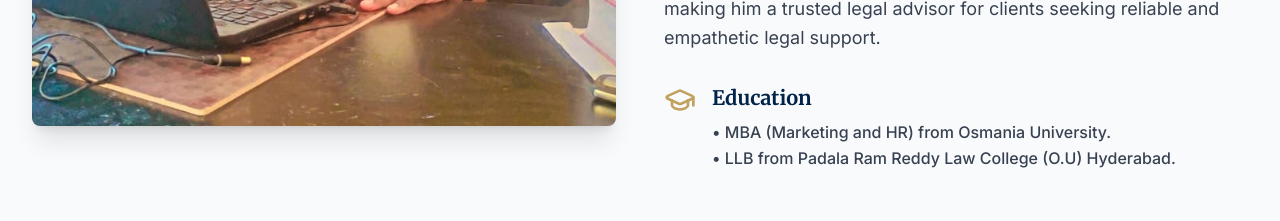
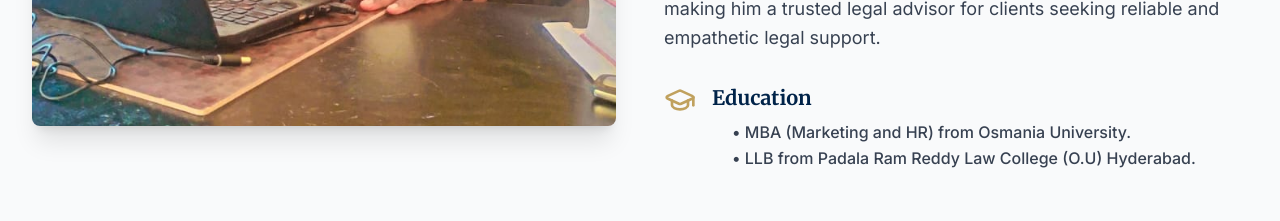
Before and after one commit to bharathpersonalai/Ramoju-Law-Firm, a React (Vite) app: page / in a window 1280 px wide. Shown: the part 1320-1541 px from the top of the page. Built offline with nearby package versions, Linux system fonts and the light colour scheme.

Commit message:
alignment

```diff
--- a/src/components/About.tsx
+++ b/src/components/About.tsx
@@ -66,13 +66,13 @@ const About: React.FC = () => {
                   >
                     Education
                   </h3>
-                 <p
-  className="text-gray-700 font-medium"
-  style={{ fontFamily: "Inter, sans-serif" }}
->
-  • MBA (Marketing and HR) from Osmania University. <br />
-  • LLB from Padala Ram Reddy Law College (O.U) Hyderabad.
-</p>
+                  <p
+                    className="text-gray-700 font-medium list-disc list-outside pl-5 space-y-1"
+                    style={{ fontFamily: "Inter, sans-serif" }}
+                  >
+                    • MBA (Marketing and HR) from Osmania University.<br />
+                    • LLB from Padala Ram Reddy Law College (O.U) Hyderabad.
+                  </p>
                 </div>
               </div>
 
```
